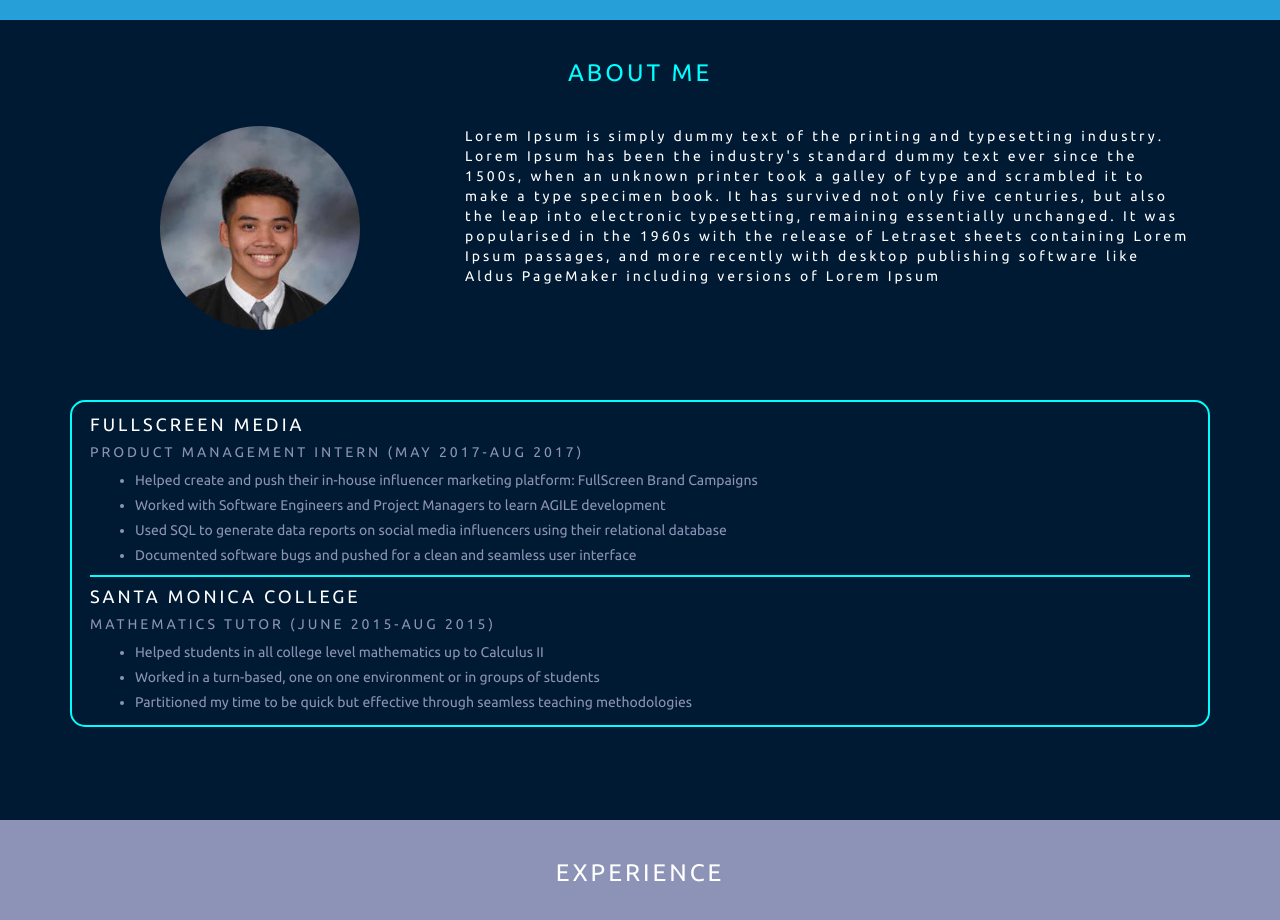
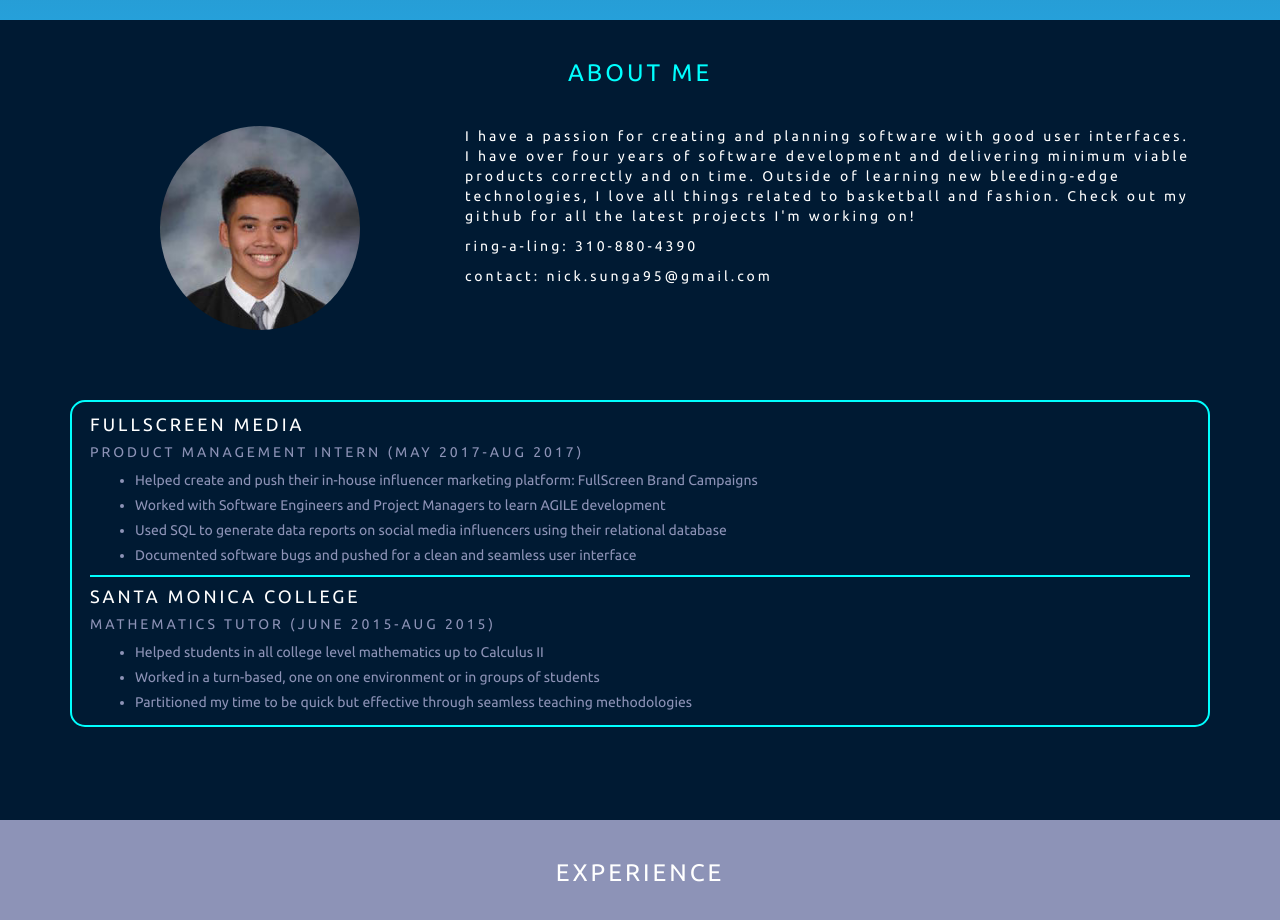
Before and after one commit to nsunga/nsunga.github.io, a website: page index.html in a window 1280 px wide. Shown: the part 780-1700 px from the top of the page. Drawn offline with Linux system fonts and the light colour scheme.

Commit message:
update about me

```diff
--- a/index.html
+++ b/index.html
@@ -44,7 +44,18 @@
         <img src="images/headshot.png" width="200px" id="profile-pic" class="center-block img-round">
       </div>
       <div class="col-md-8 col-xs-12" style="margin-bottom: 30px; margin-top: 30px;">
-          <p>Lorem Ipsum is simply dummy text of the printing and typesetting industry. Lorem Ipsum has been the industry's standard dummy text ever since the 1500s, when an unknown printer took a galley of type and scrambled it to make a type specimen book. It has survived not only five centuries, but also the leap into electronic typesetting, remaining essentially unchanged. It was popularised in the 1960s with the release of Letraset sheets containing Lorem Ipsum passages, and more recently with desktop publishing software like Aldus PageMaker including versions of Lorem Ipsum</p>
+          <p>I have a passion for creating and planning software with good user interfaces.
+            I have over four years of software development and delivering minimum viable
+            products correctly and on time. Outside of learning new bleeding-edge
+            technologies, I love all things related to basketball and fashion.
+            Check out my github for all the latest projects I'm working on!
+          </p>
+          <p>
+            ring-a-ling: 310-880-4390
+          </p>
+          <p>
+            contact: nick.sunga95@gmail.com
+          </p>
       </div>
       <div class="col-xs-12 about-me-box">
         <div class="about-me-box-body">
```
